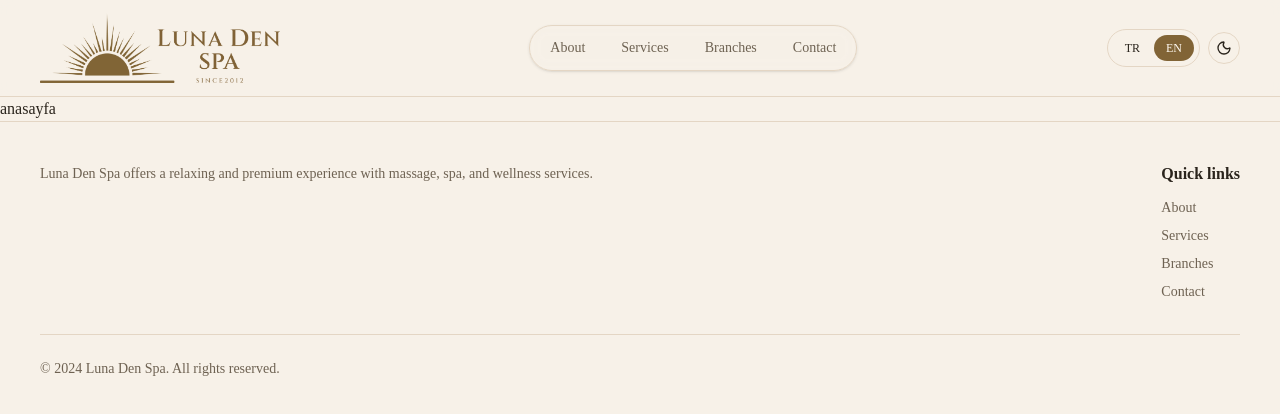
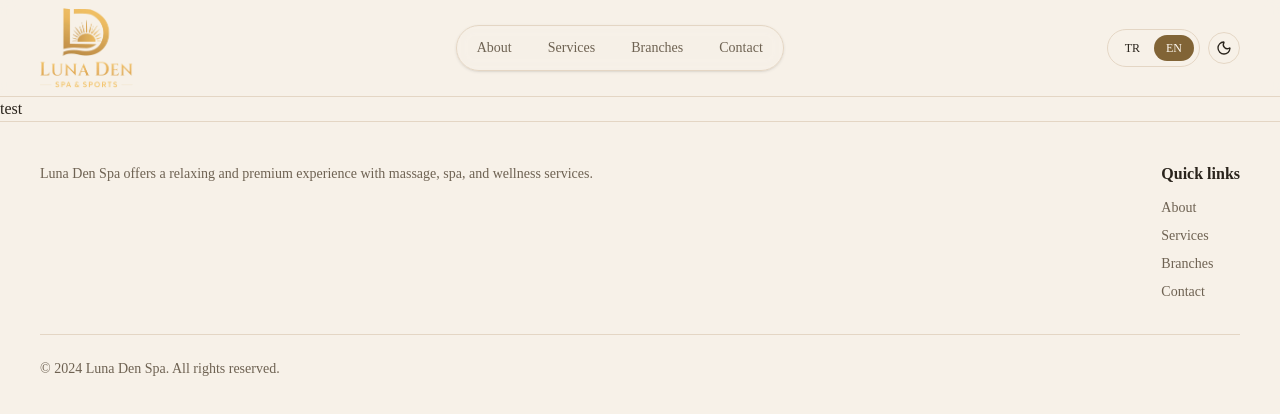
Before and after one commit to lunadenspaizmir/luna-den-spa-izmir, a Next.js app: page /en/hakkimizda in a window 1280 px wide. Shown: the top 414 px of the page. Built offline with nearby package versions, Linux system fonts and the light colour scheme.

Commit message:
change logo

```diff
--- a/src/app/[locale]/hakkimizda/page.tsx
+++ b/src/app/[locale]/hakkimizda/page.tsx
@@ -1,7 +1,5 @@
-export default function Home() {
-    return (
-     <div>
-      anasayfa
-     </div>
-    );
-  }
+import AboutPageWrapper from "@/features/hakkımızda/containers/AboutPageWrapper";
+
+export default function AboutPage() {
+  return <AboutPageWrapper />;
+}
--- a/src/components/layout/header/header.tsx
+++ b/src/components/layout/header/header.tsx
@@ -19,12 +19,12 @@ export function Header() {
           className="inline-flex w-fit items-center"
         >
           <Image
-            src="/logo/luna-den-spa-logo.png"
+            src="/logo/logo.webp"
             alt={siteConfig.name}
-            width={260}
-            height={77}
+            width={1580}
+            height={1360}
             priority
-            className="h-auto w-40 object-contain sm:w-52 lg:w-60"
+            className="h-16 w-auto object-contain sm:h-20"
           />
         </Link>
 
--- /dev/null
+++ b/src/features/hakkımızda/containers/AboutPageWrapper.tsx
@@ -0,0 +1,3 @@
+export default function AboutPageWrapper() {
+  return <>test</>;
+}
```
Also changed, not shown: public/logo/logo.webp (added), public/logo/luna-den-spa-logo.png (deleted).
